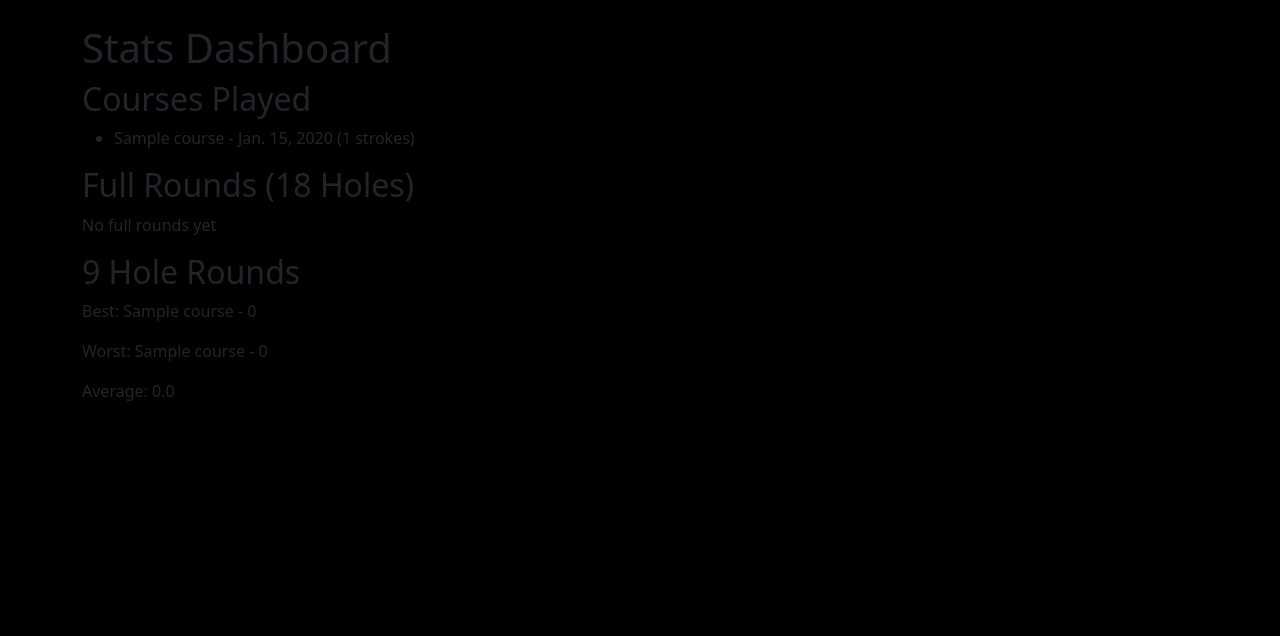
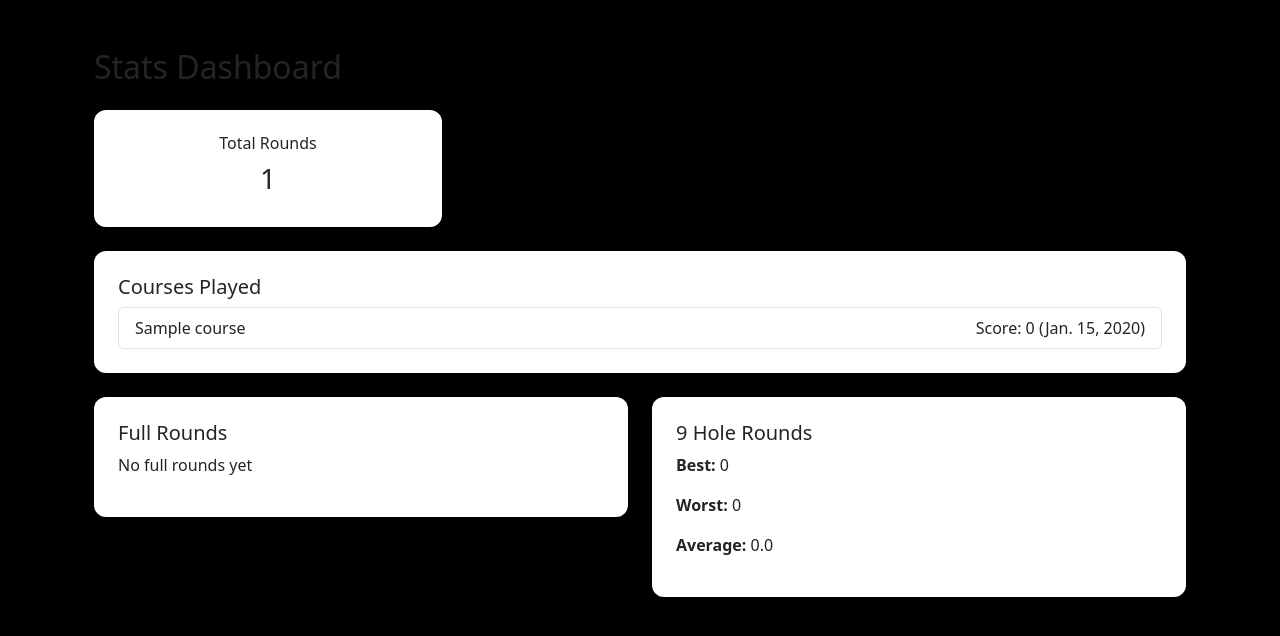
Before and after one commit to N-Smillie/golf-tracker-project, a Django app: page /stats/ in a window 1280 px wide. Shown: the part 56-692 px from the top of the page. Run offline with Django 4.2, Linux system fonts and the light colour scheme; a user stored in the database is signed in; tables that the repository leaves empty hold one stand-in row (values such as "Sample post").

Commit message:
restyled stats dashboard using bootstrap cards

```diff
--- a/stats/templates/stats/stats_dashboard.html
+++ b/stats/templates/stats/stats_dashboard.html
@@ -2,82 +2,78 @@
 
 {% block content %}
 
-<h1>Stats Dashboard</h1>
+<div class="container mt-5">
+    <h2 class="mb-4">Stats Dashboard</h2>
 
-<h2>Courses Played</h2>
-<ul>
+    <!-- Summary -->
+    <div class="row mb-4">
+
+        <div class="col-md-4">
+            <div class="card text-center shadow-sm">
+                <div class="card-body">
+                    <h6>Total Rounds</h6>
+                    <h3>{{ rounds|length }}</h3>
+                </div>
+            </div>
+        </div>
+    </div>
+
+    <!-- Courses Played -->
+     <div class="card mb-4 shadow-sm">
+        <div class="card-body">
+            <h5>Courses Played</h5>
+
+            <ul class="list-group">
                 {% for round in rounds %}
-        <li>
-            {{ round.course.name }} - {{ round.date }}
-            ({{ round.total_strokes }} strokes)
+                <li class="list-group-item d-flex justify-content-between">
+                    <span>{{ round.course.name }}</span>
+                    <span>
+                        Score: {{ round.score_vs_par }} ({{ round.date }})
+                    </span>
                 </li>
                 {% empty %}
-        <li>No rounds played yet</li>
+                <li class="list-group-item">No rounds played yet</li>
                 {% endfor %}
             </ul>
+        </div>
+     </div>
 
-<h2>Full Rounds (18 Holes)</h2>
+    <div class="row">
+
+        <!-- Full rounds -->
+        <div class="col-md-6">
+            <div class="card shadow-sm mb-4">
+                <div class="card-body">
+                    <h5>Full Rounds</h5>
+
                     {% if best_full %}
-    <p>
-        Best: {{ best_full.course.name }} -
-        {% if best_full.score_vs_par > 0 %}
-            +{{ best_full.score_vs_par }}
-        {% else %}
-            {{ best_full.score_vs_par }}
-        {% endif %}
-        ({{ best_full.total_strokes }} strokes)
-    </p>
-
-    <p>
-        Worst: {{ worst_full.course.name }} -
-        {% if worst_full.score_vs_par > 0 %}
-            +{{ worst_full.score_vs_par }}
-        {% else %}
-            {{ worst_full.score_vs_par }}
-        {% endif %}
-    </p>
-
-    <p>
-        Average:
-        {% if avg_full > 0 %}
-            +{{ avg_full|floatformat:1 }}
-        {% else %}
-            {{ avg_full|floatformat:1 }}
-        {% endif %}
-    </p>
+                        <p><strong>Best:</strong> {{ best_full.score_vs_par }}</p>
+                        <p><strong>Worst:</strong> {{ worst_full.score_vs_par }}</p>
+                        <p><strong>Average:</strong> {{ avg_full|floatformat:1 }}</p>
                     {% else %}
                         <p>No full rounds yet</p>
                     {% endif %}
+                </div>
+            </div>
+        </div>
 
-<h2>9 Hole Rounds</h2>
+        <!-- 9 hole rounds -->
+        <div class="col-md-6">
+            <div class="card shadow-sm mb-4">
+                <div class="card-body">
+                    <h5>9 Hole Rounds</h5>
+
                     {% if best_nine %}
-    <p>
-        Best: {{ best_nine.course.name }} -
-        {% if best_nine.score_vs_par > 0 %}
-            +{{ best_nine.score_vs_par }}
+                        <p><strong>Best:</strong> {{ best_nine.score_vs_par }}</p>
+                        <p><strong>Worst:</strong> {{ worst_nine.score_vs_par }}</p>
+                        <p><strong>Average:</strong> {{ avg_nine|floatformat:1 }}</p>
                     {% else %}
-            {{ best_nine.score_vs_par }}
+                        <p>No 9 hole rounds yet</p>
                     {% endif %}
-    </p>
+                </div>
+            </div>
+        </div>
 
-    <p>
-        Worst: {{ worst_nine.course.name }} -
-        {% if worst_nine.score_vs_par > 0 %}
-            +{{ worst_nine.score_vs_par }}
-        {% else %}
-            {{ worst_nine.score_vs_par }}
-        {% endif %}
-    </p>
-
-    <p>
-        Average:
-        {% if avg_nine > 0 %}
-            +{{ avg_nine|floatformat:1 }}
-        {% else %}
-            {{ avg_nine|floatformat:1 }}
-        {% endif %}
-    </p>
-{% else %}
-    <p>No 9-hole rounds yet</p>
-{% endif %}
+    </div>
+</div>
     {% endblock %}
```
Lines whose indentation alone changed are shown as unchanged.
